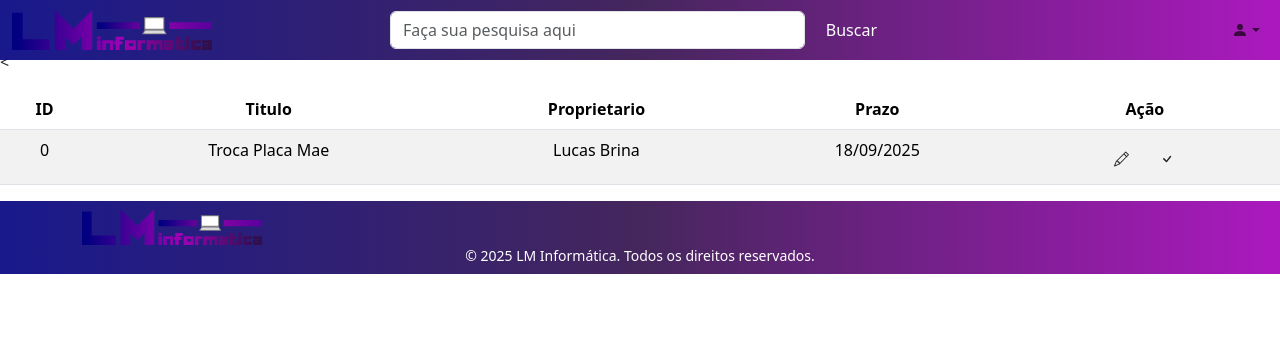
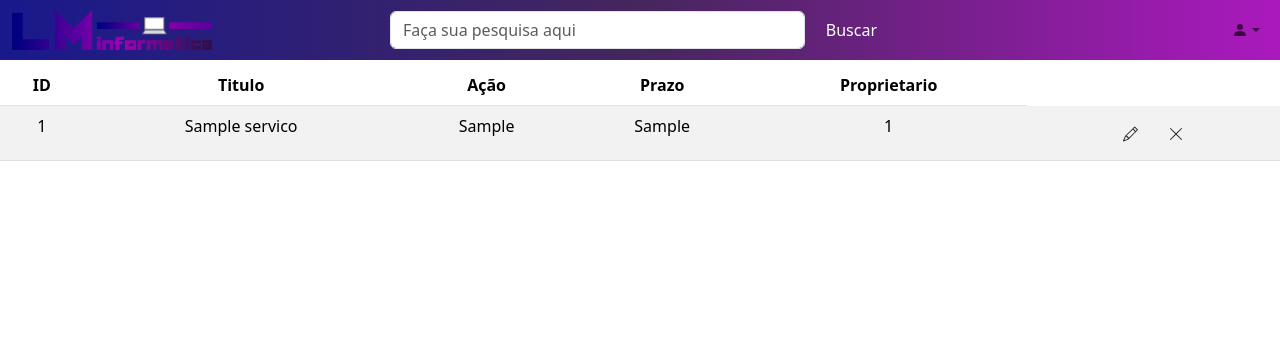
Before and after one commit to Maltthael/PI--2-semestre-2025, a PHP site: page /servicos.php in a window 1280 px wide. Shown: the top 360 px of the page. Run offline with PHP 8.4, Linux system fonts and the light colour scheme; tables that the repository leaves empty or names only in its code hold one stand-in row (values such as "Sample post"); some libraries are stand-ins or nearby versions.

Commit message:
Tabela ordem serviço
Neste commit foi feito a visualização da ordem de serviço pela tela de adm.

```diff
--- a/PIFatec/Classes/layout.php
+++ b/PIFatec/Classes/layout.php
@@ -229,7 +229,7 @@ $navbar_adm_relatorio = '<nav class="navbar navbar-expand-lg fixed-top navbar-cu
 </nav>';
 
 
-$navbar_adm_clientes  = '<<nav class="navbar navbar-expand-lg fixed-top navbar-custom">
+$navbar_adm_clientes  = '<nav class="navbar navbar-expand-lg fixed-top navbar-custom">
   <div class="container-fluid">
 
     <a class="navbar-brand" href="index.html">
--- a/PIFatec/admin/servicos.php
+++ b/PIFatec/admin/servicos.php
@@ -3,6 +3,7 @@
 <head>
     <?php
         include '../Classes/layout.php';
+        require_once '../Classes/conecta.php';
         echo $head;
     ?>
 
@@ -12,6 +13,24 @@
 
   <?php
    echo $navbar_adm_clientes;
+
+  try{
+
+    $pdo = conecta_bd::getInstance()->getConnection();
+
+    $sql = "SELECT id_ordem, titulo, acao, prazo, fk_cliente_id_cliente
+            FROM ordem_servico
+            ORDER BY titulo";
+
+    $stmt = $pdo->query($sql);
+    $lista_ordem = $stmt->fetchAll();
+
+  } catch (Exception $e) {
+      echo "Erro ao buscar ordens de serviço: " . $e->getMessage();
+      $lista_ordem = [];
+    }
+
+
   ?>
 <div style="margin-top: 15px; overflow-y: auto;">
 <table class="table table-striped table-hover text-center">
@@ -19,32 +38,44 @@
     <tr>
       <th>ID</th>
       <th>Titulo</th>
+      <th>Ação</th>
+      <th>Prazo</th>
       <th>Proprietario</th>
-      <th>Prazo</th>
-      <th>Ação</th>
     </tr>
   </thead>
   <tbody>
+    <?php
+    foreach ($lista_ordem as $ordem):
+    ?>
         <tr>
-      <td>0</td>
-      <td>Troca Placa Mae</td>
-      <td>Lucas Brina</td>
-       <td>18/09/2025</td>
+          <td><?php echo htmlspecialchars($ordem['id_ordem']); ?></td>
+          <td><?php echo htmlspecialchars($ordem['titulo']); ?></td>
+          <td><?php echo htmlspecialchars($ordem['acao']); ?></td>
+          <td><?php echo htmlspecialchars($ordem['prazo']); ?></td>
+          <td><?php echo htmlspecialchars($ordem['fk_cliente_id_cliente']); ?></td>
           <td class="text-center align-middle">
                 <?php
-            echo $botao_tabela_servico;
+                echo $botao_tabela_clientes;
                 ?>
           </td>
         </tr>
+    <?php
+    endforeach;
+
+    if (count($lista_ordem) == 0):
+    ?>
+        <tr>
+            <td colspan="8">Nenhuma ordem de serviço cadastrada.</td>
+        </tr>
+    <?php
+    endif;
+    ?>
 </tbody>
   </table>
 </div>
 </div>
 
 
-  <?php
-    echo $footer_adm;
-  ?>
   <link href="https://cdn.jsdelivr.net/npm/bootstrap@5.3.3/dist/css/bootstrap.min.css" rel="stylesheet">
   <script src="https://kit.fontawesome.com/a2e0e9e6c2.js" crossorigin="anonymous"></script>
 </body>
```
Lines whose indentation alone changed are shown as unchanged.
